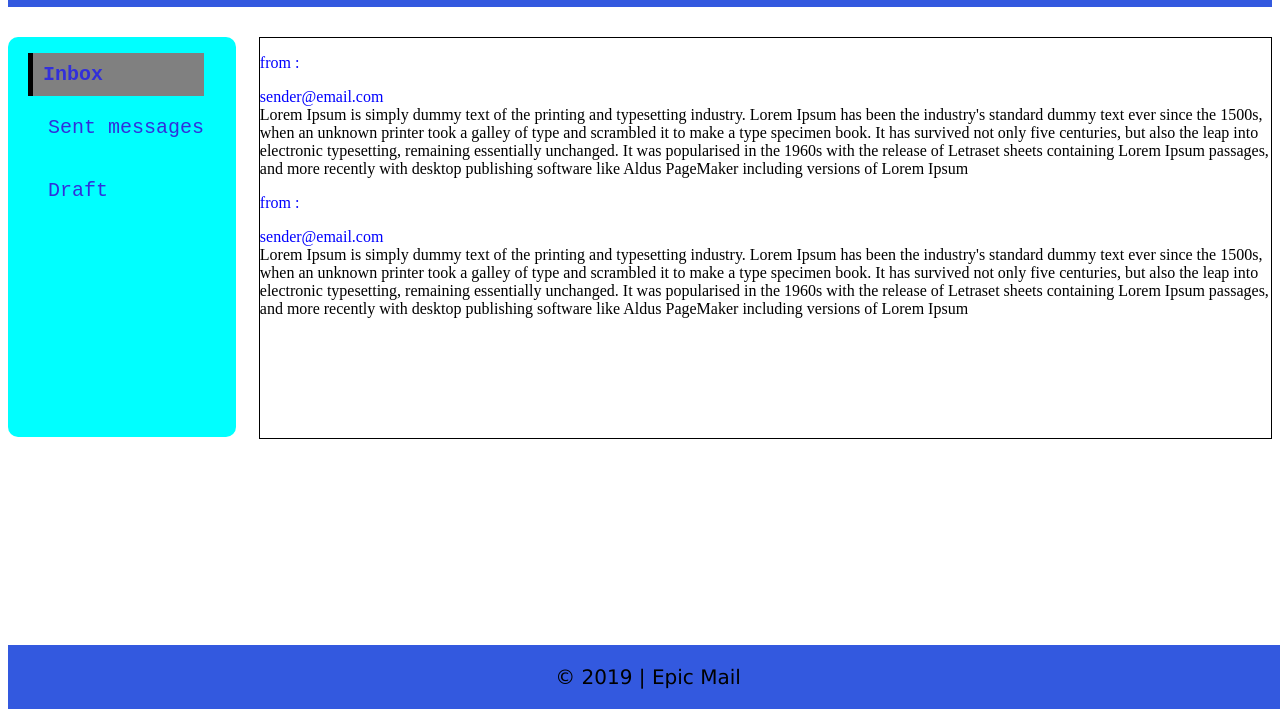
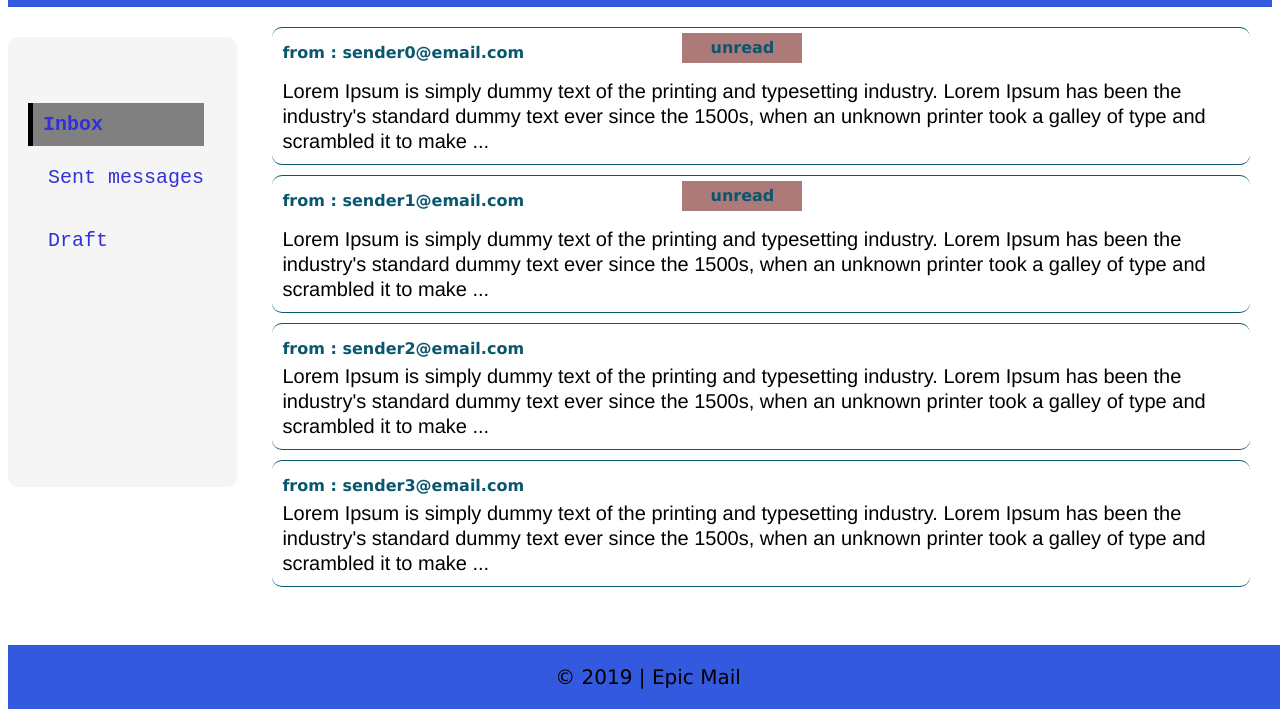
Before and after one commit to alainburindi/Epic_Mail, a plain HTML site: page UI/html/messages.html in a window 1280 px wide. Both pictures are taken after a click on the item "Inbox". Shown: the part 91-800 px from the top of the page. Drawn offline with Linux system fonts and the light colour scheme.

Commit message:
allow user to view a read status on each message

```diff
--- a/UI/css/messages.css
+++ b/UI/css/messages.css
@@ -64,14 +64,16 @@ main h3 {
 }
 
 main {
+    position: absolute;
 }
 
 main .left-bar {
+    padding-top: 50px;
     margin-top: 20px;
     float: left;
     width: 18%;
     height: 400px;
-    background-color: aqua;
+    background-color: whitesmoke;
     border-radius: 10px;
 }
 main nav{
@@ -103,15 +105,49 @@ main nav ul li[class="active"] {
     padding: 10px;
 }
 main .content {
+    padding: 10px;
     height: 400px;
     float: right;
-    border: 1px solid black;
     width: 80%;
+    /* overflow: visible; */
+
 }
 
-.sender {
-    color: blue;
-    width: 100%;
+main .messageContainer {
+    padding: 10px;
+    border-top: 1px solid rgb(9, 86, 109);
+    border-bottom: 1px solid rgb(9, 86, 109);
+    border-radius: 10px;
+    margin: 0 20px 10px;
+}
+main .sender {
+    line-height: 30px;
+    font-weight: bolder;
+    font-family: Verdana, Geneva, Tahoma, sans-serif;
+    color: rgb(9, 86, 109);
+}
+
+main .sender p{
+    width: 100px;
+    text-align: center;
+    margin-left: 400px;
+    margin-top: -35px;
+    padding: 0 10px;
+    color: red;
+    background: rgb(173, 122, 122);
+    font-weight: bolder;
+    font-family: Verdana, Geneva, Tahoma, sans-serif;
+    color: rgb(9, 86, 109);
+}
+
+main .message {
+    font-family: 'Franklin Gothic Medium', 'Arial Narrow', Arial, sans-serif;
+    font-size: 20px;
+    line-height: 25px;
+}
+
+main .sender p {
+    /* float: left; */
 }
 
 /* footer */
--- a/UI/js/messages.js
+++ b/UI/js/messages.js
@@ -39,23 +39,32 @@ let draftBtn = document.getElementById("draft");draftBtn.addEventListener('click
 
 function initMessage() {
     if (!inboxInitiated){
-        for (let index = 0; index < 2; index++) {
+        for (let index = 0; index < 4; index++) {
+            let messageContainer = document.createElement("div");
             let senderElement = document.createElement("div");
             let contentElement= document.createElement("div") ;
-            let fromElement = document.createElement("p");
-            fromElement.appendChild(document.createTextNode("from : "));
+            let fromElement = document.createTextNode("from : ");
             senderElement.classList += "sender";
             contentElement.classList += "message";
+            messageContainer.classList += "messageContainer";
 
-            let s = "sender@email.com";
-            let c = "Lorem Ipsum is simply dummy text of the printing and typesetting industry. Lorem Ipsum has been the industry's standard dummy text ever since the 1500s, when an unknown printer took a galley of type and scrambled it to make a type specimen book. It has survived not only five centuries, but also the leap into electronic typesetting, remaining essentially unchanged. It was popularised in the 1960s with the release of Letraset sheets containing Lorem Ipsum passages, and more recently with desktop publishing software like Aldus PageMaker including versions of Lorem Ipsum";
+            let s = "sender"+index+"@email.com";
+            let c = "Lorem Ipsum is simply dummy text of the printing and typesetting industry. Lorem Ipsum has been the industry's standard dummy text ever since the 1500s, when an unknown printer took a galley of type and scrambled it to make ...";
             senderElement.appendChild(fromElement);
             senderElement.appendChild( document.createTextNode(s));
+            if(index < 2){
+            let p =
+            (document.createElement("p"));
+            p.appendChild(document.createTextNode('unread'));
+            senderElement.appendChild(p);
+            }
             contentElement.appendChild(document.createTextNode(c));
-            inbox.appendChild(senderElement);
-            inbox.appendChild(contentElement);
+            messageContainer.appendChild(senderElement);
+            messageContainer.appendChild(contentElement);
+            inbox.appendChild(messageContainer);
         }
         inboxInitiated = true;
     }
 
 }
+//a type specimen book.  It has survived not only five centuries, but also the leap into electronic typesetting, remaining essentially unchanged. It was popularised in the 1960s with the release of Letraset sheets containing Lorem Ipsum passages, and more recently with desktop publishing software like Aldus PageMaker including versions of Lorem Ipsum
```
